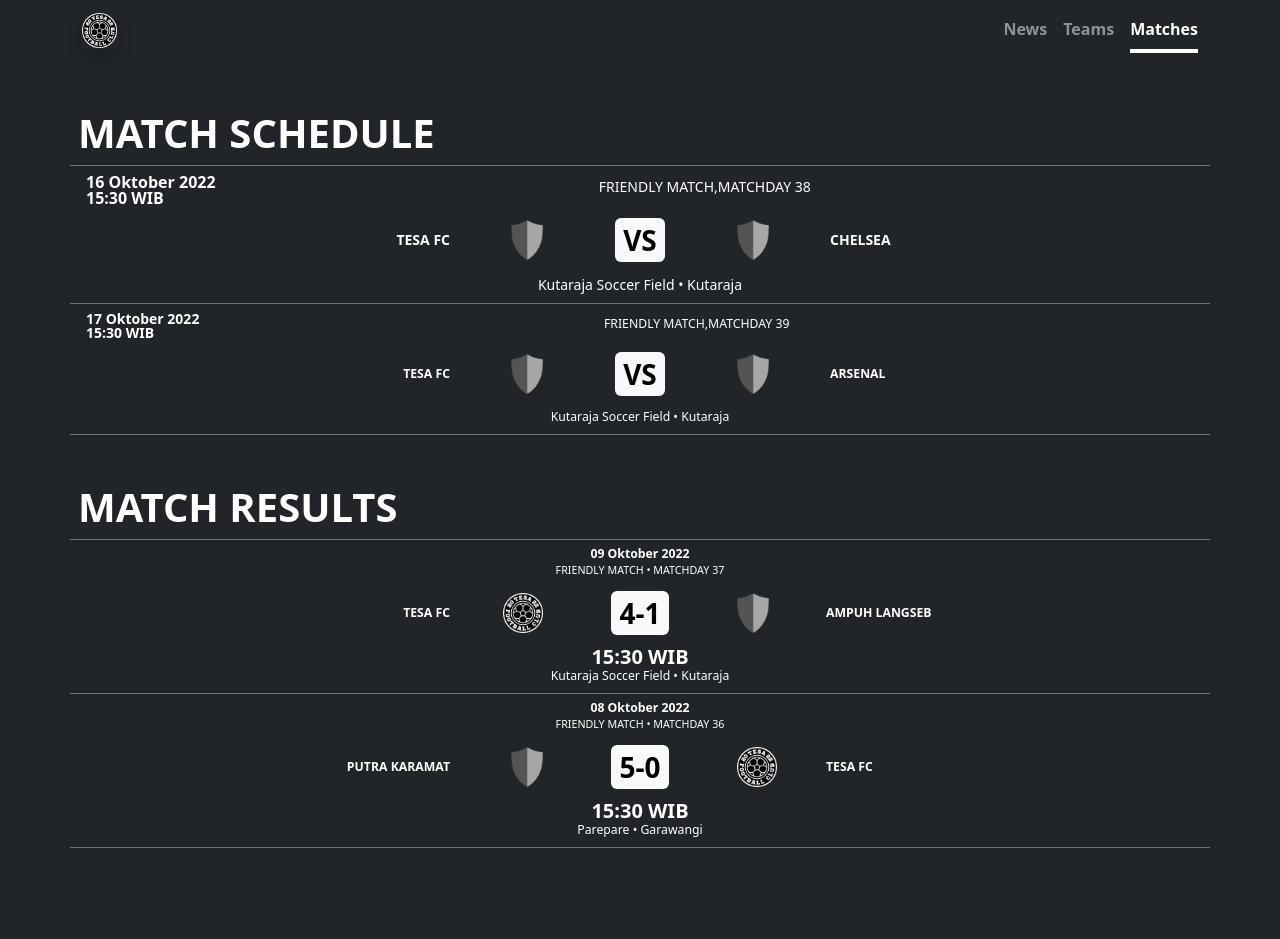
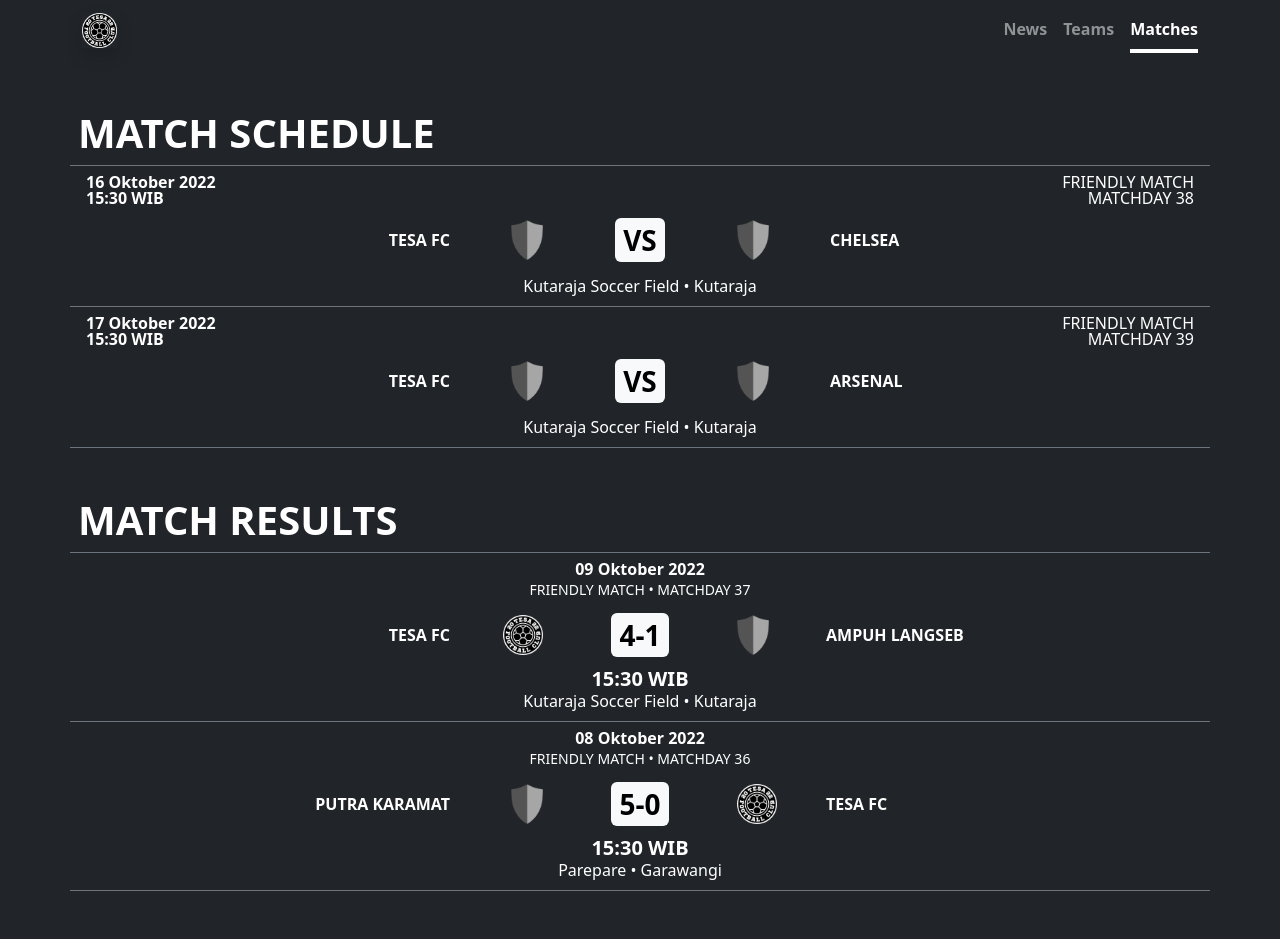
Before and after one commit to tesafc/tesafc.github.io, a Jekyll site: the page built from matches.html, in a window 1280 px wide. Built offline with Jekyll 4.4.1, drawn with Linux system fonts in a browser that asks for light colours; before the commit the page ends 900 px from its top, so only the background shows below that.

Commit message:
Update matches.html

```diff
--- a/matches.html
+++ b/matches.html
@@ -17,7 +17,8 @@
               <p class="card-text text-start text-uppercase fw-bolder mb-0 lh-1">{{ match.kick-off }}</p>
             </div>
             <div>
-            <p class="card-text text-end text-uppercase mb-0"><small>{{ match.competition }},{{ match.matchday }}</p>
+              <p class="card-text text-end text-uppercase mb-0 lh-1">{{ match.competition }}</p>
+              <p class="card-text text-end text-uppercase mb-0 lh-1">{{ match.matchday }}</p>
             </div>
           </div>
           <div class="card-body py-1">
```
